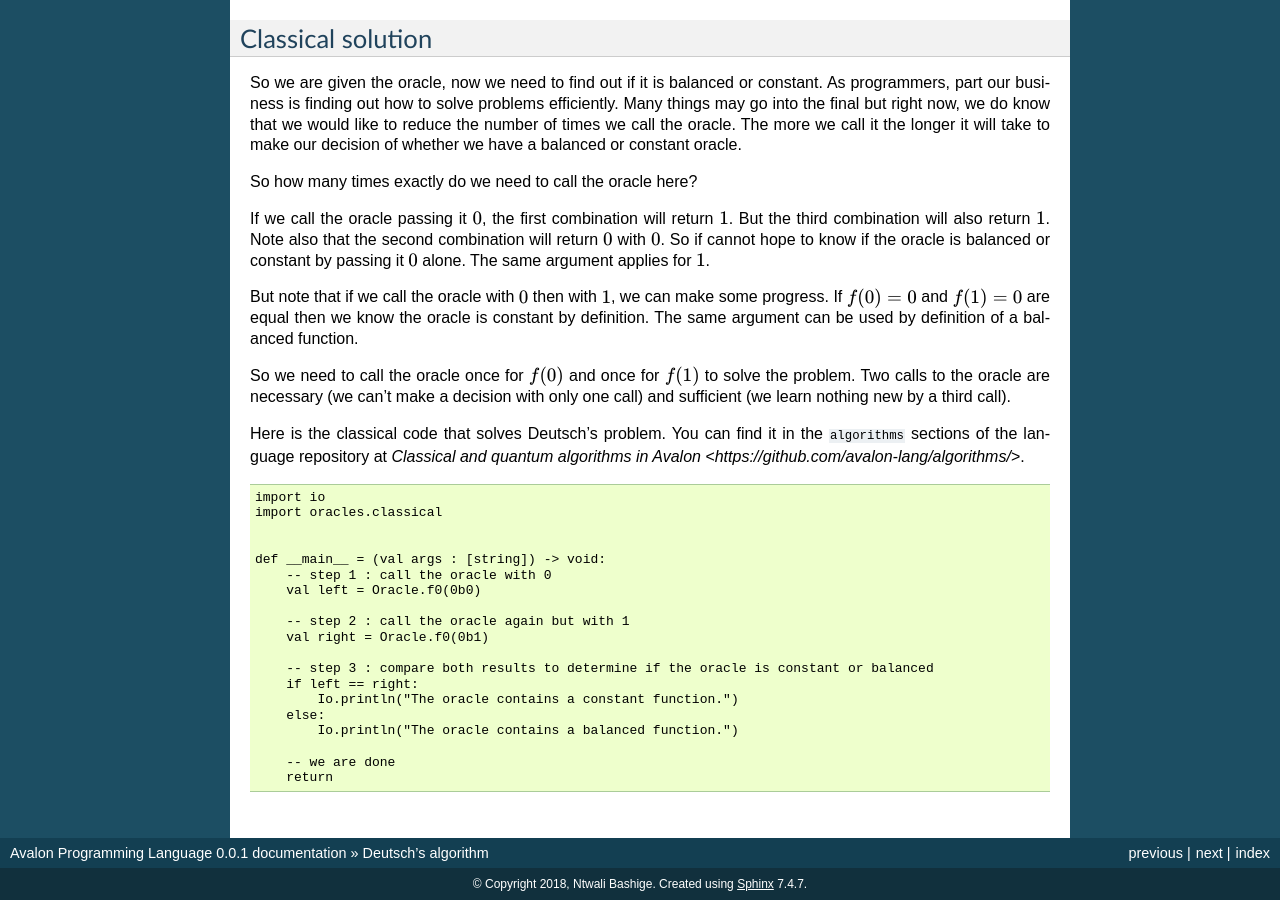
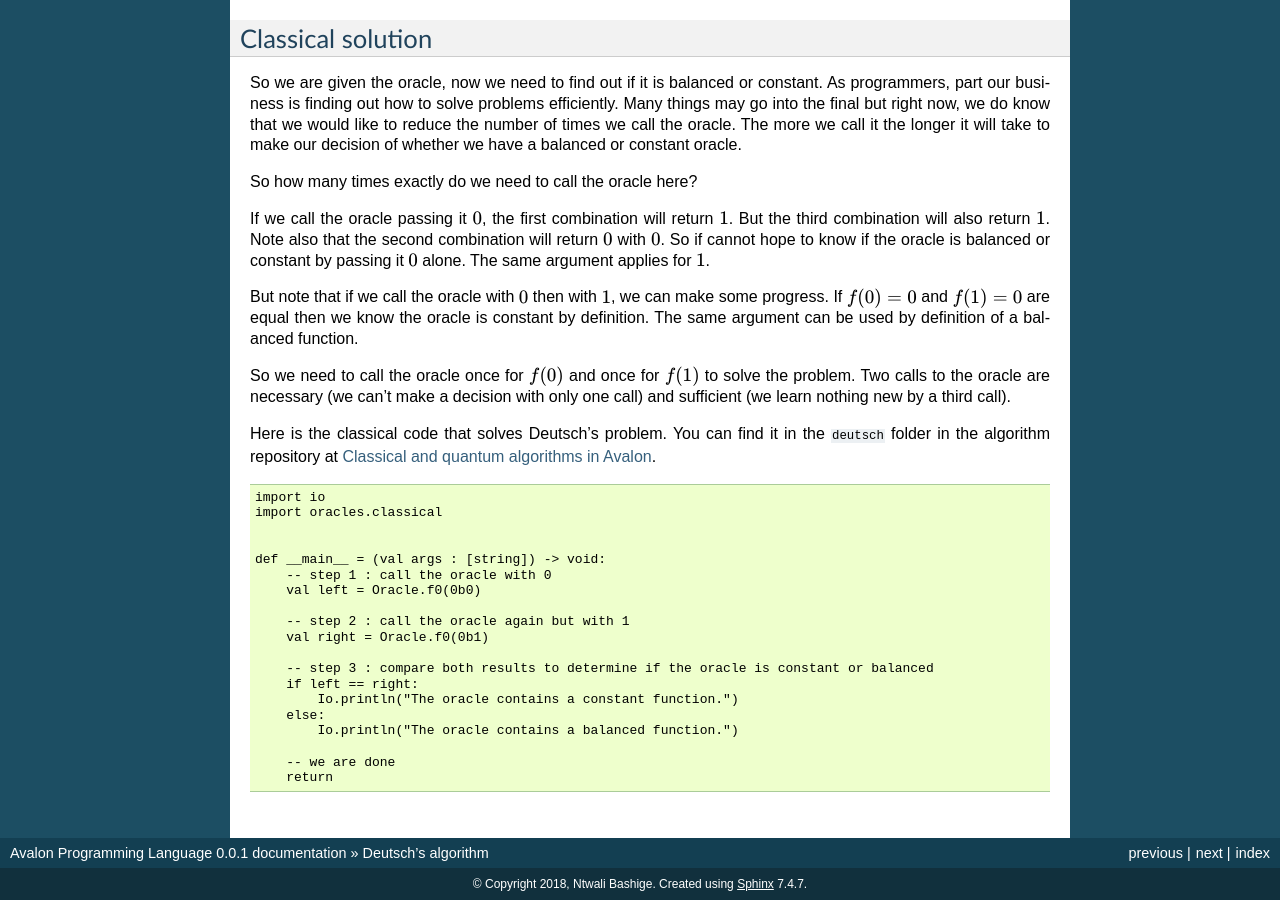
Before and after one commit to avalon-lang/docs, a Sphinx documentation site: the page built from source/algorithms/deutsch.rst, in a window 1280 px wide and 900 px high, scrolled down 1042 px. Built offline with Sphinx 7.4.7, drawn with Linux system fonts in a browser that asks for light colours.

Commit message:
Fixed link to Deutsch's algorithm implementation.

```diff
--- a/source/algorithms/deutsch.rst
+++ b/source/algorithms/deutsch.rst
@@ -88,7 +88,7 @@ the problem. Two calls to the oracle are necessary (we can't make a decision wit
 and sufficient (we learn nothing new by a third call).
 
 Here is the classical code that solves Deutsch's problem.
-You can find it in the ``algorithms`` sections of the language repository at `Classical and quantum algorithms in Avalon <https://github.com/avalon-lang/algorithms/>`.
+You can find it in the ``deutsch`` folder in the algorithm repository at `Classical and quantum algorithms in Avalon <https://github.com/avalon-lang/algorithms/tree/master/deutsch/>`_.
 
 .. code::
 
```
